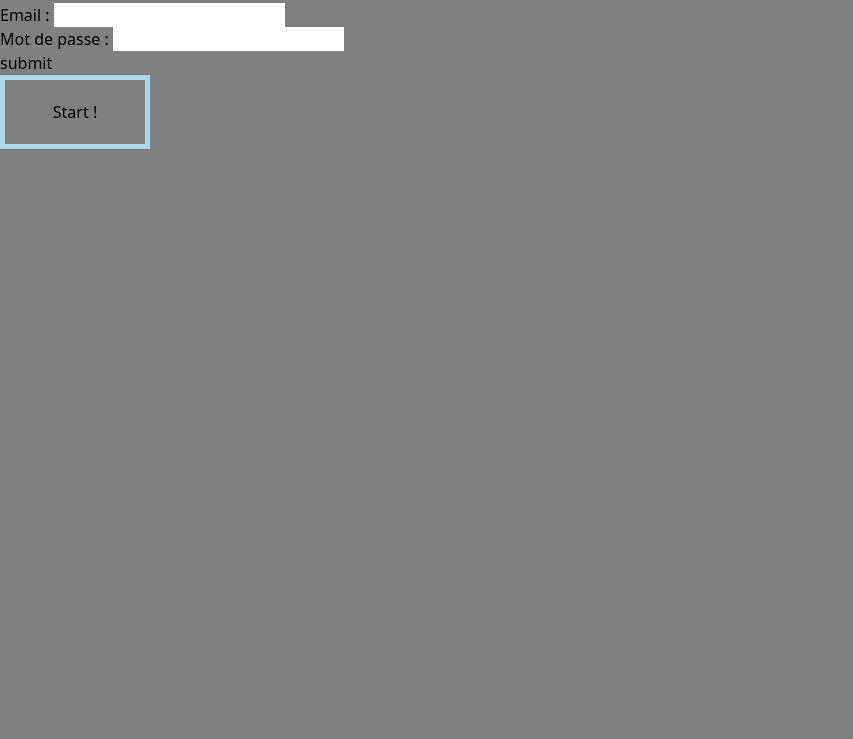
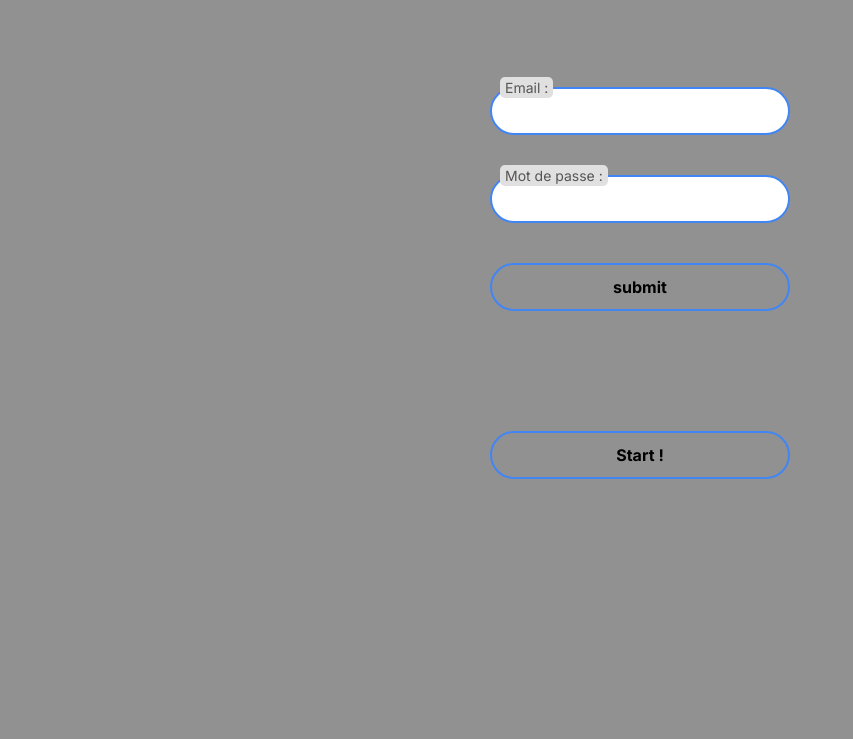
Before and after one commit to Aeroloutre/This-or-That, a website: page public/index.html in a window 1280 px wide. Shown: the part 61-800 px from the top of the page, without its empty margins (0-853 px from the left). Drawn offline with nearby package versions, Linux system fonts and the light colour scheme.

Commit message:
Refactoring some home page and submit question html

```diff
--- a/public/index.html
+++ b/public/index.html
@@ -4,6 +4,9 @@
 <head>
   <meta charset="UTF-8">
   <script src="https://ajax.googleapis.com/ajax/libs/jquery/3.7.1/jquery.min.js"></script>
+  <link rel="preconnect" href="https://fonts.googleapis.com">
+  <link rel="preconnect" href="https://fonts.gstatic.com" crossorigin>
+  <link href="https://fonts.googleapis.com/css2?family=Inter:ital,opsz,wght@0,14..32,100..900;1,14..32,100..900&family=Poppins:ital,wght@0,100;0,200;0,300;0,400;0,500;0,600;0,700;0,800;0,900;1,100;1,200;1,300;1,400;1,500;1,600;1,700;1,800;1,900&display=swap" rel="stylesheet">
   <link href="style.css" rel="stylesheet">
   <link rel="preconnect" href="https://fonts.googleapis.com">
   <link rel="preconnect" href="https://fonts.gstatic.com" crossorigin>
@@ -22,8 +25,6 @@
 </head>
 
 <body>
-
-
   <h1 class="text-4xl font-bold">
     This or That
   </h1>
@@ -32,22 +33,37 @@
     The Game
   </h1>
 
+  <div class="bigSeparator"></div>
+  <div class="bigSeparator"></div>
+
+  <div class="centered">
+
     <div class="form">
-    <div>
-      <label for="email">Email : </label>
-      <input type="text" name="email" id="email" required />
+      <div class="input-container">
+        <label for="email">Email :</label>
+        <input type="text" id="email" required>
       </div>
-    <div>
-      <label for="password">Mot de passe : </label>
+
+      <div class="littleSeparator"></div>
+
+      <div class="input-container">
+        <label for="password">Mot de passe :</label>
         <input type="password" name="password" id="password" required />
       </div>
+
+      <div class="littleSeparator"></div>
+
       <div>
-      <button id="formSubmissionButton" onClick="onClickLoginFormSubmission()">submit</button>
+        <button class="button" id="formSubmissionButton" onClick="onClickLoginFormSubmission()">submit</button>
+      </div>
+
+
+    <div class="bigSeparator"></div>
+
+    <div id="start" class="button">
+      <a href="playTheGame.html">Start !</a>
     </div>
     </div>
-
-  <div id="start" class="midCentered, blue-border">
-        <a href="playTheGame.html">Start !</a>
   </div>
 
   <script type="text/javascript" src="/welcomePage.js"></script>
--- a/public/style.css
+++ b/public/style.css
@@ -1,12 +1,13 @@
 h1{
     font-weight :2000;
     color : rgb(0, 0, 0);
-    font-family : "Montserrat";
+    font-family : "Inter";
     font-size : 500%;
     text-align: center;
 }
 
 .centered {
+    flex-direction: column;
     display: flex;
     justify-content: center;
     align-items: center;
@@ -31,5 +32,62 @@ h1{
 }
 
 body {
-  background-color: gray;
+    font-family: "Inter";
+    background-color: #919191;
 }
+
+.input-container {
+    position: relative;
+    width: 300px;
+    justify-content: center;
+    align-items: center;
+    display: flex;
+}
+
+.input-container label {
+    position: absolute;
+    left: 10px;
+    top: -10px;
+    background-color: #e0e0e0;
+    color: #555;
+    padding: 0 5px;
+    font-size: 14px;
+    border-radius: 5px;
+}
+
+.input-container input {
+    width: 100%;
+    padding: 10px;
+    font-size: 16px;
+    border: 2px solid #4285f4;
+    border-radius: 24px;
+    outline: none;
+    box-sizing: border-box;
+}
+
+.littleSeparator {
+  position: relative;
+  height: 5vh;
+}
+
+.bigSeparator {
+  position: relative;
+  height: 15vh;
+}
+
+.button {
+    position: relative;
+    width: 300px;
+    padding: 10px;
+    font-size: 16px;
+    font-weight: bold;
+    border: 2px solid #4285f4;
+    border-radius: 24px;
+    outline: none;
+    box-sizing: border-box;
+    text-align: center;
+}
+
+.button:hover {
+    background-color: #3367d6; /* Couleur de fond au survol */
+}
--- a/public/welcomePage.js
+++ b/public/welcomePage.js
@@ -46,3 +46,6 @@ async function onClickLoginFormSubmission() {
   console.log(objToken.token)
   localStorage.setItem('token', objToken.token)
 }
+
+// Faire une fonction qui dit "si on détecte un token correspondant à un user -> On lui sert toutes les pages"
+// Et ducoup faire la route backend qui va avec
```
Also changed, not shown: public/submitAQuestion.html (+18 -5 lines). Lines whose indentation alone changed are shown as unchanged.
